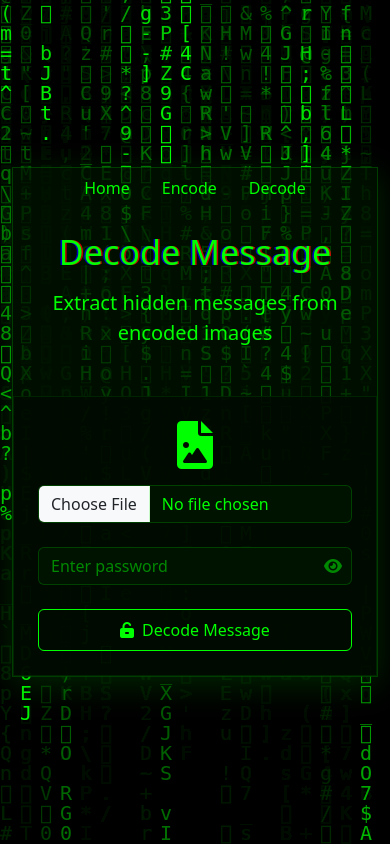
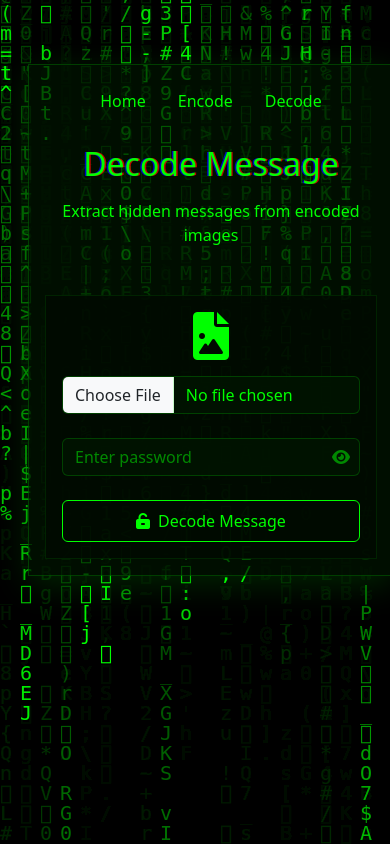
Before and after one commit to gokulraj07-gk/steganography, a Flask app: page /decode in a window 390 px wide. Run offline with Flask 3, Linux system fonts and the light colour scheme; some libraries are stand-ins or nearby versions.

Commit message:
Update decode.html
ui update

```diff
--- a/templates/decode.html
+++ b/templates/decode.html
@@ -4,12 +4,13 @@
     <title>Image Steganography - Decode</title>
     <link href="https://cdn.jsdelivr.net/npm/bootstrap@5.3.0/dist/css/bootstrap.min.css" rel="stylesheet">
     <link href="https://cdnjs.cloudflare.com/ajax/libs/font-awesome/6.0.0/css/all.min.css" rel="stylesheet">
+    <meta name="viewport" content="width=device-width, initial-scale=1.0">
     <style>
         body {
             background: #000;
             color: #0f0;
             position: relative;
-            overflow: hidden;
+            min-height: 100vh;
         }
 
         .matrix-bg {
@@ -120,12 +121,31 @@
             animation: float 3s ease-in-out infinite;
             color: #0f0 !important;  /* Update icon color */
         }
+
+        @media (max-width: 768px) {
+            .glass-container {
+                margin: 1rem;
+                padding: 1rem;
+            }
+
+            .display-4 {
+                font-size: 2rem;
+            }
+
+            .lead {
+                font-size: 1rem;
+            }
+
+            #decodedMessage {
+                font-size: 0.9em;
+            }
+        }
     </style>
 </head>
 <body>
     <div class="matrix-bg"></div>
-    <div class="container min-vh-100 d-flex align-items-center justify-content-center py-5">
-        <div class="glass-container w-100">
+    <div class="container-fluid py-5">
+        <div class="glass-container w-100 mx-3 mx-md-auto" style="max-width: 1200px;">
             <nav class="nav justify-content-center mb-4">
                 <a class="nav-link text-white" href="/">Home</a>
                 <a class="nav-link text-white" href="/encode">Encode</a>
@@ -138,8 +158,8 @@
             </div>
 
             <div class="row justify-content-center">
-                <div class="col-md-8">
-                    <div class="feature-card p-4">
+                <div class="col-12 col-md-10 col-lg-8">
+                    <div class="feature-card p-3 p-md-4">
                         <form id="decodeForm">
                             <div class="mb-4 text-center">
                                 <i class="fas fa-file-image fa-3x text-primary mb-3 icon-float"></i>
```
